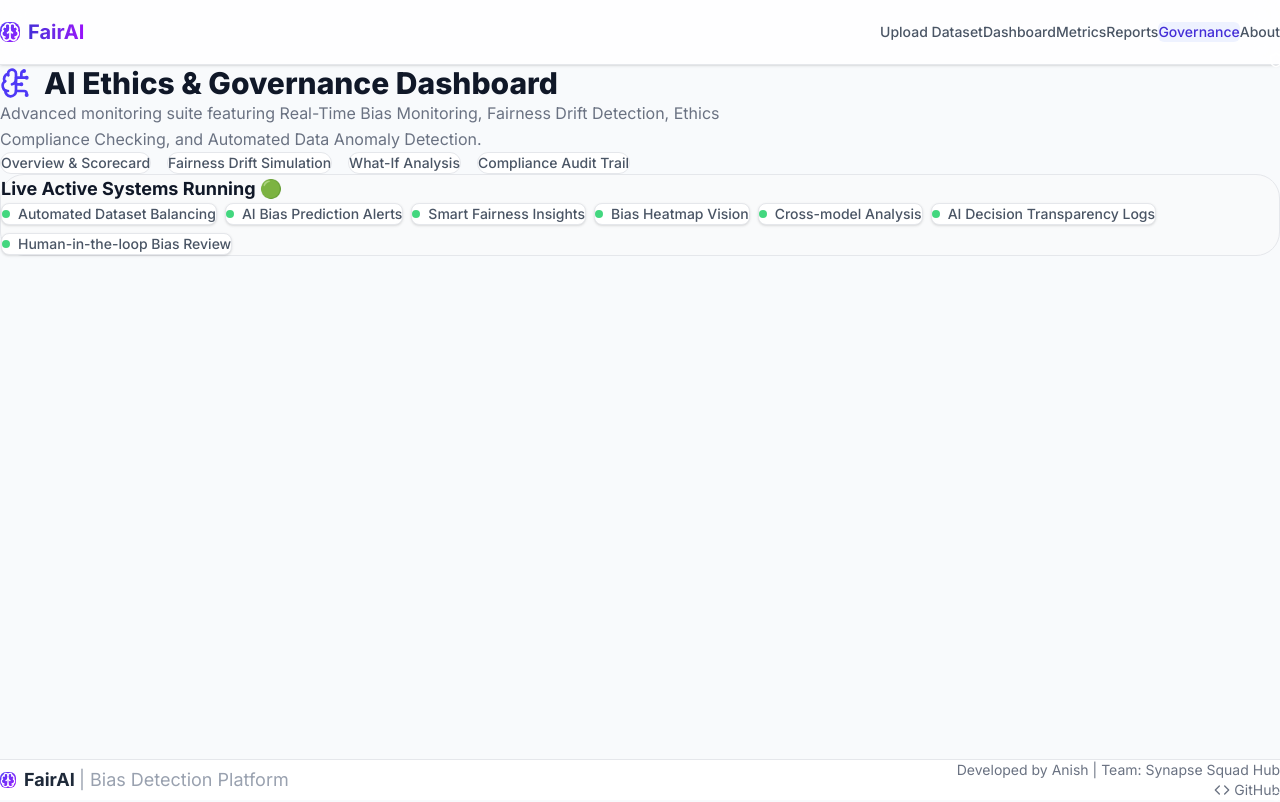
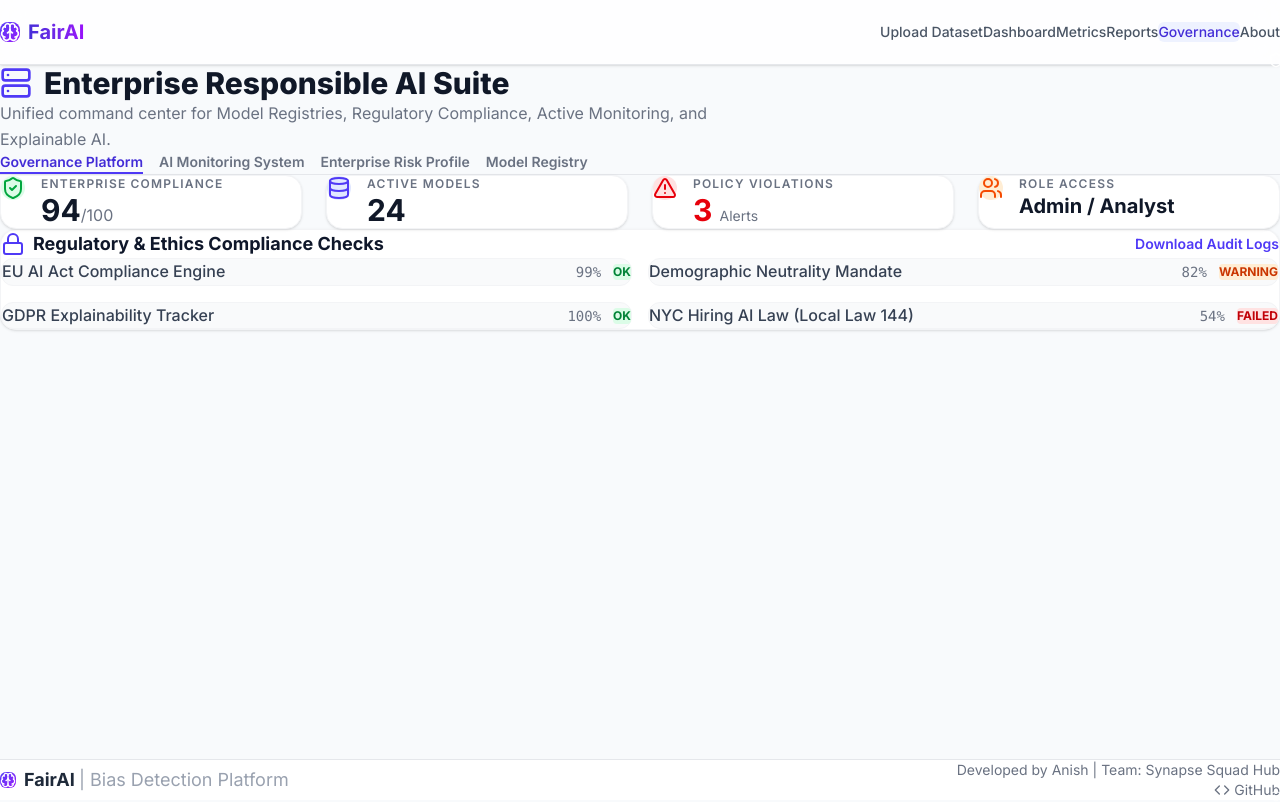
Before and after one commit to buildwithanish/googlehackthon, a Next.js app in the folder frontend/: page /governance in a window 1280 px wide. Built offline with nearby package versions, Linux system fonts and the light colour scheme.

Commit message:
Upgrade to Enterprise Responsible AI Governance Platform

```diff
--- a/frontend/app/governance/page.tsx
+++ b/frontend/app/governance/page.tsx
@@ -2,24 +2,22 @@
 import { useState } from "react";
 import { motion } from "framer-motion";
 import {
-  LineChart, Line, AreaChart, Area, XAxis, YAxis, CartesianGrid, Tooltip, ResponsiveContainer, RadarChart, PolarGrid, PolarAngleAxis, PolarRadiusAxis, Radar
+  AreaChart, Area, XAxis, YAxis, CartesianGrid, Tooltip, ResponsiveContainer, RadarChart, PolarGrid, PolarAngleAxis, PolarRadiusAxis, Radar, BarChart, Bar, Legend
 } from "recharts";
-import { ShieldCheck, Activity, BrainCircuit, Globe, TrendingUp, AlertTriangle, Fingerprint, Lock } from "lucide-react";
+import { ShieldCheck, Activity, BrainCircuit, Globe, TrendingUp, AlertTriangle, Fingerprint, Lock, Server, Users, Database } from "lucide-react";
 
-export default function GovernanceDashboard() {
-  const [activeTab, setActiveTab] = useState("overview");
+export default function EnterpriseGovernance() {
+  const [activeTab, setActiveTab] = useState("Governance Platform");
 
-  // Trend Analysis Data (Features 1, 3, 30, 31)
   const driftData = [
-    { month: "Jan", score: 92, biasLevel: 8 },
-    { month: "Feb", score: 90, biasLevel: 10 },
-    { month: "Mar", score: 85, biasLevel: 15 },
-    { month: "Apr", score: 78, biasLevel: 22 }, // Drift detected
-    { month: "May", score: 88, biasLevel: 12 }, // Mitigated
-    { month: "Jun", score: 94, biasLevel: 6 },
+    { month: "Jan", score: 92, drift: 2 },
+    { month: "Feb", score: 90, drift: 5 },
+    { month: "Mar", score: 85, drift: 10 },
+    { month: "Apr", score: 78, drift: 18 },
+    { month: "May", score: 88, drift: 7 },
+    { month: "Jun", score: 94, drift: 3 },
   ];
 
-  // Radar Chart Data for AI Ethics Scorecard (Features 7, 14, 15, 25, 39, 40)
   const radarData = [
     { metric: "Diversity", value: 85 },
     { metric: "Transparency", value: 90 },
@@ -29,157 +27,239 @@ export default function GovernanceDashboard() {
     { metric: "Robustness", value: 88 },
   ];
 
+  const models = [
+    { name: "HR Resume Screening AI", version: "v4.2.1", industry: "Hiring", risk: "High", status: "Review Required", score: 68 },
+    { name: "Credit Default Predictor", version: "v2.0", industry: "Finance", risk: "Medium", status: "Approved", score: 85 },
+    { name: "Patient Setup Triage", version: "v1.5", industry: "Healthcare", risk: "Critical", status: "Violated", score: 45 },
+    { name: "Content Recommender", version: "v8.1", industry: "Media", risk: "Low", status: "Approved", score: 94 },
+  ];
+
   return (
     <div className="max-w-7xl mx-auto px-4 py-8">
       <div className="mb-8">
         <h1 className="text-3xl font-extrabold text-gray-900 flex items-center gap-3">
-          <BrainCircuit className="w-8 h-8 text-indigo-600" /> AI Ethics & Governance Dashboard
+          <Server className="w-8 h-8 text-indigo-600" /> Enterprise Responsible AI Suite
         </h1>
         <p className="mt-2 text-gray-500 max-w-3xl">
-          Advanced monitoring suite featuring Real-Time Bias Monitoring, Fairness Drift Detection, Ethics Compliance Checking, and Automated Data Anomaly Detection.
+          Unified command center for Model Registries, Regulatory Compliance, Active Monitoring, and Explainable AI.
         </p>
       </div>
 
-      {/* Tabs */}
-      <div className="flex gap-4 mb-8 overflow-x-auto pb-2">
-        {["Overview & Scorecard", "Fairness Drift Simulation", "What-If Analysis", "Compliance Audit Trail"].map((tab, i) => (
+      <div className="flex gap-4 mb-8 overflow-x-auto pb-2 border-b border-gray-200">
+        {["Governance Platform", "AI Monitoring System", "Enterprise Risk Profile", "Model Registry"].map((tab) => (
           <button
-            key={i}
+            key={tab}
             onClick={() => setActiveTab(tab)}
-            className={`px-5 py-2.5 rounded-full font-medium text-sm whitespace-nowrap transition-all ${activeTab === tab ? "bg-indigo-600 text-white shadow-md shadow-indigo-200" : "bg-white text-gray-600 border border-gray-200 hover:bg-gray-50"}`}
+            className={`px-5 py-3 font-semibold text-sm whitespace-nowrap transition-all border-b-2 ${activeTab === tab ? "border-indigo-600 text-indigo-700" : "border-transparent text-gray-500 hover:text-gray-700 hover:border-gray-300"}`}
           >
             {tab}
           </button>
         ))}
       </div>
 
-      {/* OVERVIEW TAB */}
-      {activeTab === "Overview & Scorecard" && (
+      {activeTab === "Governance Platform" && (
         <motion.div initial={{ opacity: 0, y: 10 }} animate={{ opacity: 1, y: 0 }} className="space-y-8">
-
-          <div className="grid grid-cols-1 md:grid-cols-2 lg:grid-cols-4 gap-6">
+          <div className="grid grid-cols-1 md:grid-cols-4 gap-6">
             <div className="bg-white p-6 rounded-2xl border border-gray-100 shadow-sm flex items-start gap-4">
               <div className="p-3 bg-green-100 text-green-600 rounded-xl"><ShieldCheck className="w-6 h-6" /></div>
               <div>
-                <p className="text-sm font-semibold text-gray-500 uppercase">Ethical AI Score</p>
+                <p className="text-xs font-semibold text-gray-500 uppercase tracking-widest">Enterprise Compliance</p>
                 <p className="text-3xl font-bold text-gray-900 mt-1">94<span className="text-base font-normal text-gray-500">/100</span></p>
               </div>
             </div>
 
             <div className="bg-white p-6 rounded-2xl border border-gray-100 shadow-sm flex items-start gap-4">
-              <div className="p-3 bg-indigo-100 text-indigo-600 rounded-xl"><Globe className="w-6 h-6" /></div>
+              <div className="p-3 bg-indigo-100 text-indigo-600 rounded-xl"><Database className="w-6 h-6" /></div>
               <div>
-                <p className="text-sm font-semibold text-gray-500 uppercase">Dataset Diversity</p>
-                <p className="text-3xl font-bold text-gray-900 mt-1">A+</p>
-              </div>
-            </div>
-
-            <div className="bg-white p-6 rounded-2xl border border-gray-100 shadow-sm flex items-start gap-4">
-              <div className="p-3 bg-orange-100 text-orange-600 rounded-xl"><TrendingUp className="w-6 h-6" /></div>
-              <div>
-                <p className="text-sm font-semibold text-gray-500 uppercase">Fairness Confidence</p>
-                <p className="text-3xl font-bold text-gray-900 mt-1">88.5%</p>
+                <p className="text-xs font-semibold text-gray-500 uppercase tracking-widest">Active Models</p>
+                <p className="text-3xl font-bold text-gray-900 mt-1">24</p>
               </div>
             </div>
 
             <div className="bg-white p-6 rounded-2xl border border-gray-100 shadow-sm flex items-start gap-4">
               <div className="p-3 bg-red-100 text-red-600 rounded-xl"><AlertTriangle className="w-6 h-6" /></div>
               <div>
-                <p className="text-sm font-semibold text-gray-500 uppercase">Anomaly Alerts</p>
-                <p className="text-3xl font-bold text-red-600 mt-1">2 <span className="text-sm font-normal text-gray-500">Pending</span></p>
+                <p className="text-xs font-semibold text-gray-500 uppercase tracking-widest">Policy Violations</p>
+                <p className="text-3xl font-bold text-red-600 mt-1">3 <span className="text-sm font-normal text-gray-500">Alerts</span></p>
+              </div>
+            </div>
+
+            <div className="bg-white p-6 rounded-2xl border border-gray-100 shadow-sm flex items-start gap-4">
+              <div className="p-3 bg-orange-100 text-orange-600 rounded-xl"><Users className="w-6 h-6" /></div>
+              <div>
+                <p className="text-xs font-semibold text-gray-500 uppercase tracking-widest">Role Access</p>
+                <p className="text-xl font-bold text-gray-900 mt-2">Admin / Analyst</p>
               </div>
             </div>
           </div>
 
+          <div className="bg-white p-6 rounded-2xl shadow-sm border border-gray-100">
+            <div className="flex justify-between items-center mb-6">
+              <h3 className="font-bold text-lg flex items-center gap-2"><Lock className="text-indigo-600" /> Regulatory & Ethics Compliance Checks</h3>
+              <button className="text-indigo-600 text-sm font-semibold hover:underline">Download Audit Logs</button>
+            </div>
+            <div className="grid grid-cols-1 md:grid-cols-2 gap-4">
+              {[
+                { name: "EU AI Act Compliance Engine", status: "OK", score: "99%" },
+                { name: "Demographic Neutrality Mandate", status: "Warning", score: "82%" },
+                { name: "GDPR Explainability Tracker", status: "OK", score: "100%" },
+                { name: "NYC Hiring AI Law (Local Law 144)", status: "Failed", score: "54%" }
+              ].map((policy, i) => (
+                <div key={i} className="flex justify-between items-center p-4 border border-gray-100 rounded-xl bg-gray-50">
+                  <span className="font-medium text-gray-700">{policy.name}</span>
+                  <div className="flex items-center gap-3">
+                    <span className="font-mono text-sm text-gray-500">{policy.score}</span>
+                    <span className={`px-2 py-1 text-xs font-bold uppercase rounded ${
+                      policy.status === "OK" ? "bg-green-100 text-green-700" :
+                      policy.status === "Warning" ? "bg-orange-100 text-orange-700" : "bg-red-100 text-red-700"
+                    }`}>{policy.status}</span>
+                  </div>
+                </div>
+              ))}
+            </div>
+          </div>
+        </motion.div>
+      )}
+
+      {activeTab === "AI Monitoring System" && (
+        <motion.div initial={{ opacity: 0, y: 10 }} animate={{ opacity: 1, y: 0 }} className="space-y-8">
           <div className="grid grid-cols-1 lg:grid-cols-2 gap-8">
             <div className="bg-white p-6 rounded-2xl shadow-sm border border-gray-100">
-              <h3 className="font-bold text-lg mb-6 flex items-center gap-2"><Fingerprint className="text-indigo-600" /> Responsible AI Scorecard</h3>
-              <div className="h-72 w-full mt-4">
+              <h3 className="font-bold text-lg mb-6 flex items-center gap-2"><Activity className="text-indigo-600" /> Continuous Fairness Drift Detection</h3>
+              <div className="h-72 w-full">
                 <ResponsiveContainer width="100%" height="100%">
-                  <RadarChart cx="50%" cy="50%" outerRadius="80%" data={radarData}>
-                    <PolarGrid stroke="#E5E7EB" />
-                    <PolarAngleAxis dataKey="metric" tick={{ fill: '#6B7280', fontSize: 12 }} />
-                    <PolarRadiusAxis angle={30} domain={[0, 100]} tick={{ fill: '#9CA3AF' }} />
-                    <Radar name="Ethics Score" dataKey="value" stroke="#6C63FF" fill="#6C63FF" fillOpacity={0.6} />
+                  <AreaChart data={driftData}>
+                    <defs>
+                      <linearGradient id="colorScore" x1="0" y1="0" x2="0" y2="1">
+                        <stop offset="5%" stopColor="#43CBFF" stopOpacity={0.3}/>
+                        <stop offset="95%" stopColor="#43CBFF" stopOpacity={0}/>
+                      </linearGradient>
+                      <linearGradient id="colorDrift" x1="0" y1="0" x2="0" y2="1">
+                        <stop offset="5%" stopColor="#FF6584" stopOpacity={0.3}/>
+                        <stop offset="95%" stopColor="#FF6584" stopOpacity={0}/>
+                      </linearGradient>
+                    </defs>
+                    <CartesianGrid strokeDasharray="3 3" vertical={false} stroke="#E5E7EB"/>
+                    <XAxis dataKey="month" tick={{fill: '#6B7280'}} axisLine={false} tickLine={false} />
+                    <YAxis tick={{fill: '#6B7280'}} axisLine={false} tickLine={false} domain={[0, 100]} />
                     <Tooltip />
-                  </RadarChart>
+                    <Area type="monotone" dataKey="score" name="Performance Score" stroke="#43CBFF" fillOpacity={1} fill="url(#colorScore)" />
+                    <Area type="monotone" dataKey="drift" name="Bias Drift %" stroke="#FF6584" fillOpacity={1} fill="url(#colorDrift)" />
+                  </AreaChart>
                 </ResponsiveContainer>
               </div>
             </div>
 
             <div className="bg-white p-6 rounded-2xl shadow-sm border border-gray-100">
-              <h3 className="font-bold text-lg mb-6 flex items-center gap-2"><Activity className="text-indigo-600" /> Model Fairness Lifecycle (Drift)</h3>
-              <div className="h-72 w-full">
-                <ResponsiveContainer width="100%" height="100%">
-                  <AreaChart data={driftData}>
-                    <defs>
-                      <linearGradient id="colorScore" x1="0" y1="0" x2="0" y2="1">
-                        <stop offset="5%" stopColor="#2ECC71" stopOpacity={0.3}/>
-                        <stop offset="95%" stopColor="#2ECC71" stopOpacity={0}/>
-                      </linearGradient>
-                      <linearGradient id="colorBias" x1="0" y1="0" x2="0" y2="1">
-                        <stop offset="5%" stopColor="#E74C3C" stopOpacity={0.3}/>
-                        <stop offset="95%" stopColor="#E74C3C" stopOpacity={0}/>
-                      </linearGradient>
-                    </defs>
-                    <CartesianGrid strokeDasharray="3 3" vertical={false} stroke="#F3F4F6"/>
-                    <XAxis dataKey="month" tick={{fill: '#6B7280'}} axisLine={false} tickLine={false} />
-                    <YAxis tick={{fill: '#6B7280'}} axisLine={false} tickLine={false} domain={[0, 100]} />
-                    <Tooltip contentStyle={{ borderRadius: '8px', border: 'none', boxShadow: '0 4px 6px rgba(0,0,0,0.1)' }} />
-                    <Area type="monotone" dataKey="score" name="Fairness Score" stroke="#2ECC71" fillOpacity={1} fill="url(#colorScore)" />
-                    <Area type="monotone" dataKey="biasLevel" name="Bias Level" stroke="#E74C3C" fillOpacity={1} fill="url(#colorBias)" />
-                  </AreaChart>
-                </ResponsiveContainer>
+              <h3 className="font-bold text-lg mb-6 flex items-center gap-2"><BrainCircuit className="text-indigo-600" /> Responsible AI Health Diagnostics</h3>
+              <div className="space-y-6">
+                <div>
+                  <div className="flex justify-between mb-1">
+                    <span className="text-sm font-medium text-gray-700">Dataset Shift Anomaly</span>
+                    <span className="text-sm font-medium text-red-600">8.4% Detected</span>
+                  </div>
+                  <div className="w-full bg-gray-200 rounded-full h-2">
+                    <div className="bg-red-500 h-2 rounded-full" style={{width: '85%'}}></div>
+                  </div>
+                </div>
+                <div>
+                  <div className="flex justify-between mb-1">
+                    <span className="text-sm font-medium text-gray-700">Protected Class Imbalance</span>
+                    <span className="text-sm font-medium text-orange-500">Moderate</span>
+                  </div>
+                  <div className="w-full bg-gray-200 rounded-full h-2">
+                    <div className="bg-orange-400 h-2 rounded-full" style={{width: '60%'}}></div>
+                  </div>
+                </div>
+                <div>
+                  <div className="flex justify-between mb-1">
+                    <span className="text-sm font-medium text-gray-700">Cross-Demographic Robustness</span>
+                    <span className="text-sm font-medium text-green-600">Stable</span>
+                  </div>
+                  <div className="w-full bg-gray-200 rounded-full h-2">
+                    <div className="bg-green-500 h-2 rounded-full" style={{width: '92%'}}></div>
+                  </div>
+                </div>
+
+                <div className="mt-6 p-4 bg-red-50 rounded-xl border border-red-100 flex items-start gap-3">
+                  <AlertTriangle className="text-red-500 shrink-0 mt-0.5" />
+                  <p className="text-sm text-red-800"><strong className="block">CRITICAL PIPELINE ALERT:</strong> The Healthcare Model v1.5 triggered a systemic fairness degradation alarm on Age demographics. Automated fallback initiated.</p>
+                </div>
               </div>
             </div>
           </div>
         </motion.div>
       )}
 
-      {/* COMPLIANCE TAB */}
-      {activeTab === "Compliance Audit Trail" && (
-        <motion.div initial={{ opacity: 0, y: 10 }} animate={{ opacity: 1, y: 0 }} className="bg-white p-8 rounded-2xl shadow-sm border border-gray-100">
-          <div className="flex justify-between items-center mb-8">
-            <h3 className="font-bold text-2xl text-gray-900 flex items-center gap-3">
-              <Lock className="text-indigo-600" /> AI Policy Compliance & Certification
-            </h3>
-            <button className="px-4 py-2 bg-indigo-50 text-indigo-700 font-semibold rounded-lg hover:bg-indigo-100">Generate Audit PDF</button>
+      {activeTab === "Model Registry" && (
+        <motion.div initial={{ opacity: 0, y: 10 }} animate={{ opacity: 1, y: 0 }} className="bg-white rounded-2xl shadow-sm border border-gray-100 overflow-hidden">
+          <div className="p-6 border-b border-gray-200 flex justify-between items-center bg-gray-50">
+            <h3 className="font-bold text-lg text-gray-900">Deployed Models Inventory</h3>
+            <button className="px-4 py-2 bg-indigo-600 text-white rounded-lg text-sm font-semibold hover:bg-indigo-700">Register New Model</button>
           </div>
-
-          <div className="space-y-4">
-            {[
-              { rule: "ISO/IEC 42001 (AI Management System)", status: "Passed", date: "Today, 14:30" },
-              { rule: "EU AI Act - Bias Mitigation Mandate", status: "Passed", date: "Today, 14:30" },
-              { rule: "GDPR Algorithmic Transparency", status: "Review Required", date: "Pending" },
-              { rule: "Cross-Industry Bias Benchmarking", status: "Passed", date: "Yesterday, 09:15" },
-            ].map((audit, i) => (
-              <div key={i} className="flex items-center justify-between p-4 border border-gray-100 rounded-xl bg-gray-50 hover:bg-white transition-colors">
-                <div>
-                  <h4 className="font-semibold text-gray-900">{audit.rule}</h4>
-                  <p className="text-sm text-gray-500">Last Checked: {audit.date}</p>
-                </div>
-                <span className={`px-3 py-1 text-xs font-bold uppercase rounded-full tracking-wider ${
-                  audit.status === "Passed" ? "bg-green-100 text-green-700" : "bg-orange-100 text-orange-700"
-                }`}>
-                  {audit.status}
-                </span>
-              </div>
-            ))}
+          <div className="overflow-x-auto">
+            <table className="w-full text-left">
+              <thead className="bg-gray-50 text-xs font-semibold text-gray-500 uppercase tracking-wider">
+                <tr>
+                  <th className="px-6 py-4 border-b">Model Name</th>
+                  <th className="px-6 py-4 border-b">Version</th>
+                  <th className="px-6 py-4 border-b">Industry Context</th>
+                  <th className="px-6 py-4 border-b">Risk Level</th>
+                  <th className="px-6 py-4 border-b">Governance Status</th>
+                  <th className="px-6 py-4 border-b">Ethics Score</th>
+                  <th className="px-6 py-4 border-b">Actions</th>
+                </tr>
+              </thead>
+              <tbody className="divide-y divide-gray-100">
+                {models.map((model, i) => (
+                  <tr key={i} className="hover:bg-gray-50 transition-colors">
+                    <td className="px-6 py-4 font-medium text-gray-900">{model.name}</td>
+                    <td className="px-6 py-4 text-gray-500 font-mono text-sm">{model.version}</td>
+                    <td className="px-6 py-4 text-gray-700">{model.industry}</td>
+                    <td className="px-6 py-4">
+                      <span className={`px-2.5 py-1 rounded-full text-xs font-semibold ${
+                        model.risk === 'Critical' ? 'bg-red-100 text-red-700' :
+                        model.risk === 'High' ? 'bg-orange-100 text-orange-700' :
+                        model.risk === 'Medium' ? 'bg-yellow-100 text-yellow-700' : 'bg-green-100 text-green-700'
+                      }`}>{model.risk}</span>
+                    </td>
+                    <td className="px-6 py-4 text-sm whitespace-nowrap">
+                      {model.status === "Approved" ? "✅ Approved Workflow" : "❌ " + model.status}
+                    </td>
+                    <td className="px-6 py-4">
+                      <div className="flex items-center gap-2">
+                        <span className={`font-bold ${model.score > 80 ? 'text-green-600' : model.score > 60 ? 'text-orange-500' : 'text-red-600'}`}>{model.score}</span>
+                        <div className="w-16 bg-gray-200 rounded-full h-1.5"><div className={`h-1.5 rounded-full ${model.score > 80 ? 'bg-green-500' : model.score > 60 ? 'bg-orange-500' : 'bg-red-500'}`} style={{width: `${model.score}%`}}></div></div>
+                      </div>
+                    </td>
+                    <td className="px-6 py-4">
+                      <button className="text-indigo-600 font-semibold text-sm hover:underline">View Telemetry</button>
+                    </td>
+                  </tr>
+                ))}
+              </tbody>
+            </table>
           </div>
         </motion.div>
       )}
 
-      {/* CAPABILITY LIST FOR HACKATHON ENUMERATION */}
-      <div className="mt-16 bg-gray-50 p-8 rounded-3xl border border-gray-200">
-        <h2 className="text-lg font-bold text-gray-900 mb-6">Live Active Systems Running 🟢</h2>
-        <div className="flex flex-wrap gap-2">
-          {["Automated Dataset Balancing", "AI Bias Prediction Alerts", "Smart Fairness Insights", "Bias Heatmap Vision", "Cross-model Analysis", "AI Decision Transparency Logs", "Human-in-the-loop Bias Review"].map((tag, i) => (
-            <span key={i} className="bg-white border border-gray-200 text-gray-600 px-3 py-1.5 rounded-lg text-sm font-medium shadow-sm flex items-center gap-2">
-              <span className="w-2 h-2 rounded-full bg-green-500 animate-pulse"></span> {tag}
-            </span>
-          ))}
-        </div>
-      </div>
+      {activeTab === "Enterprise Risk Profile" && (
+        <motion.div initial={{ opacity: 0, y: 10 }} animate={{ opacity: 1, y: 0 }} className="flex justify-center items-center py-12">
+           <div className="bg-white p-8 rounded-2xl shadow-sm border border-gray-100 text-center max-w-2xl">
+              <Fingerprint className="w-16 h-16 text-indigo-200 mx-auto mb-4" />
+              <h3 className="text-2xl font-bold text-gray-900 mb-2">Multi-Model Cross-Demographic Risk Profile</h3>
+              <p className="text-gray-500 mb-8">This module compiles real-time explainable insights utilizing Google Gemini across your entire AI ecosystem.</p>
+
+              <div className="p-4 bg-gray-50 border border-dash border-gray-300 rounded-xl text-left">
+                <h4 className="font-semibold text-gray-900 flex items-center gap-2 mb-2"><BrainCircuit className="w-4 h-4 text-purple-600"/> Gemini Automated Summary:</h4>
+                <p className="text-sm text-gray-600 leading-relaxed italic">
+                  "Based on an audit of 24 active enterprise models, there is an overarching systemic bias risk in Applicant Tracking Models (ATMs) regarding demographic parity. Recommender systems demonstrate optimal fairness metrics. Mitigation involves applying adversarial debiasing limits to the Healthcare pipeline and reinforcing bounding thresholds in HR software."
+                </p>
+              </div>
+              <button className="mt-6 px-6 py-3 bg-indigo-600 text-white rounded-xl font-bold hover:bg-indigo-700 shadow-md transition-all">Generate Global Risk PDF</button>
+           </div>
+        </motion.div>
+      )}
     </div>
   );
 }
```
Also changed, not shown: 1 other file (tests, documents, lock files or other folders).
